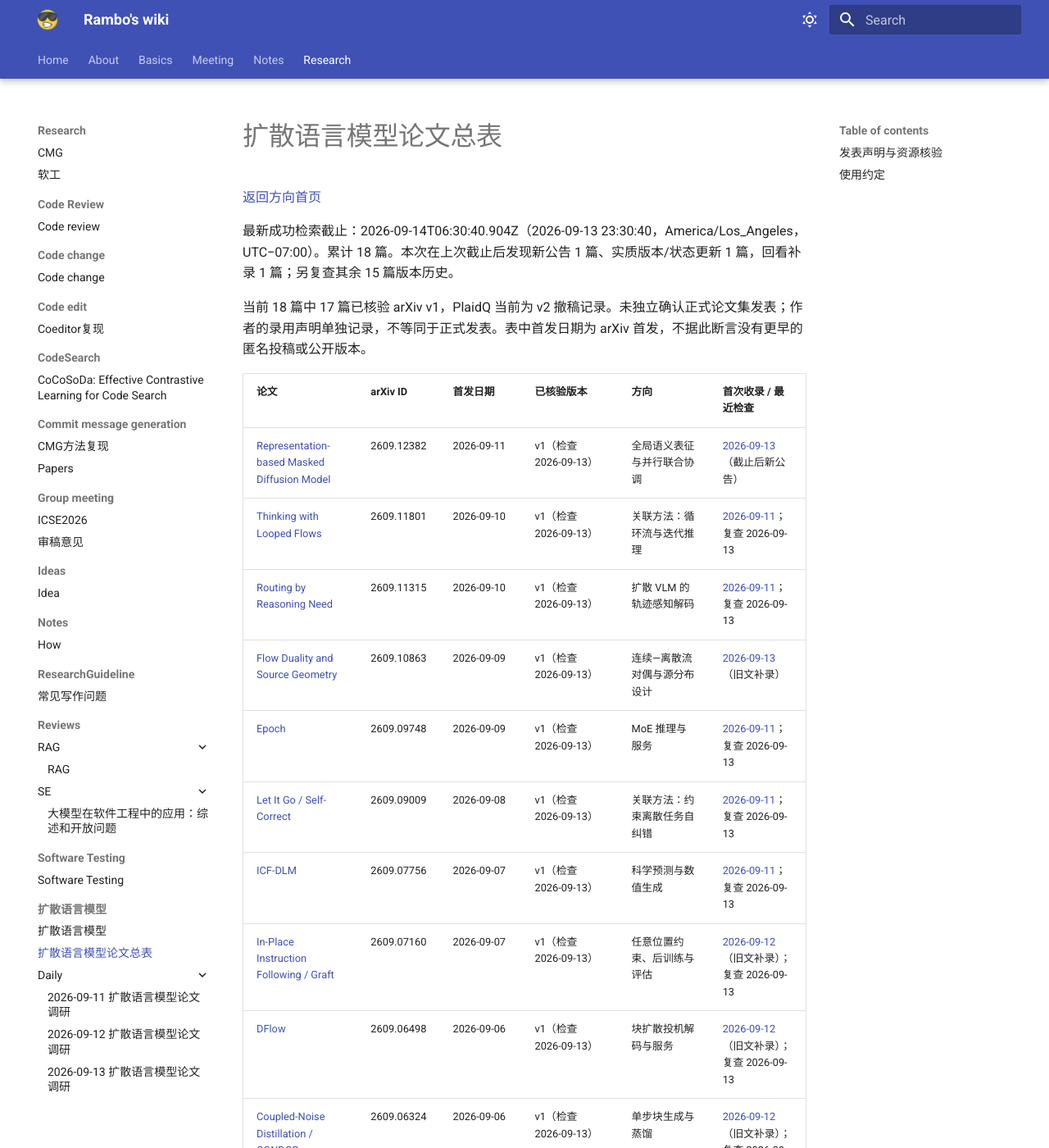
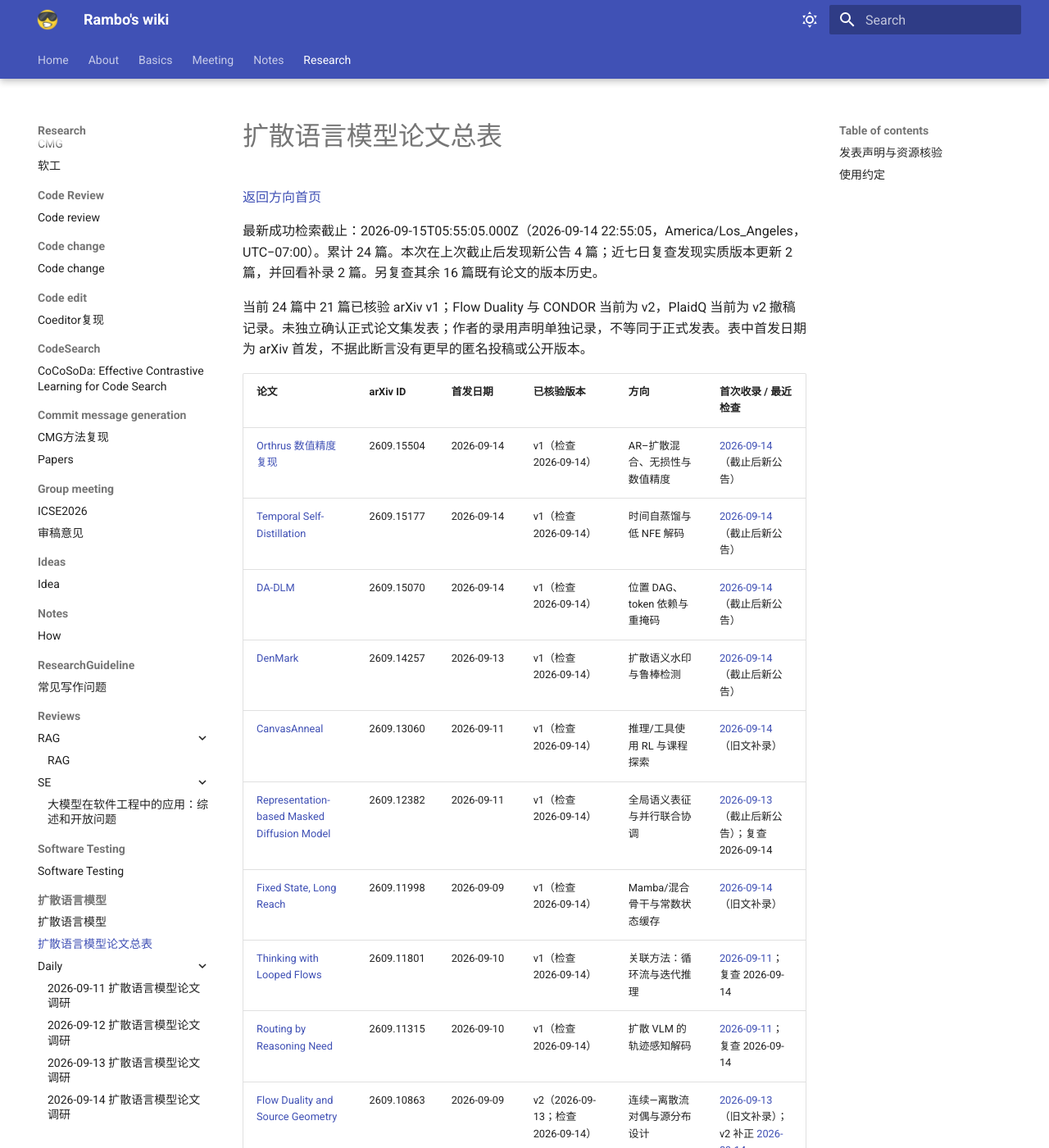
Before and after one commit to Rambo55555/wiki, an MkDocs documentation site: the page built from docs/Research/扩散语言模型/papers.md, in a window 1280 px wide and 1400 px high. Shown: the whole window at 82% size. Built offline with MkDocs 1.6.1 and Material for MkDocs 9.7.7, drawn with Linux system fonts in a browser that asks for light colours; some of the changed text lies outside the part shown.

Commit message:
docs(research): add 2026-09-14 diffusion language model review

```diff
--- a/docs/Research/扩散语言模型/papers.md
+++ b/docs/Research/扩散语言模型/papers.md
@@ -2,46 +2,58 @@
 
 [返回方向首页](index.md)
 
-最新成功检索截止：2026-09-14T06:30:40.904Z（2026-09-13 23:30:40，America/Los_Angeles，UTC−07:00）。累计 18 篇。本次在上次截止后发现新公告 1 篇、实质版本/状态更新 1 篇，回看补录 1 篇；另复查其余 15 篇版本历史。
+最新成功检索截止：2026-09-15T05:55:05.000Z（2026-09-14 22:55:05，America/Los_Angeles，UTC−07:00）。累计 24 篇。本次在上次截止后发现新公告 4 篇；近七日复查发现实质版本更新 2 篇，并回看补录 2 篇。另复查其余 16 篇既有论文的版本历史。
 
-当前 18 篇中 17 篇已核验 arXiv v1，PlaidQ 当前为 v2 撤稿记录。未独立确认正式论文集发表；作者的录用声明单独记录，不等同于正式发表。表中首发日期为 arXiv 首发，不据此断言没有更早的匿名投稿或公开版本。
+当前 24 篇中 21 篇已核验 arXiv v1；Flow Duality 与 CONDOR 当前为 v2，PlaidQ 当前为 v2 撤稿记录。未独立确认正式论文集发表；作者的录用声明单独记录，不等同于正式发表。表中首发日期为 arXiv 首发，不据此断言没有更早的匿名投稿或公开版本。
 
 | 论文 | arXiv ID | 首发日期 | 已核验版本 | 方向 | 首次收录 / 最近检查 |
 | --- | --- | --- | --- | --- | --- |
-| [Representation-based Masked Diffusion Model](https://arxiv.org/abs/2609.12382) | 2609.12382 | 2026-09-11 | v1（检查 2026-09-13） | 全局语义表征与并行联合协调 | [2026-09-13](daily/2026-09-13.md)（截止后新公告） |
-| [Thinking with Looped Flows](https://arxiv.org/abs/2609.11801) | 2609.11801 | 2026-09-10 | v1（检查 2026-09-13） | 关联方法：循环流与迭代推理 | [2026-09-11](daily/2026-09-11.md)；复查 2026-09-13 |
-| [Routing by Reasoning Need](https://arxiv.org/abs/2609.11315) | 2609.11315 | 2026-09-10 | v1（检查 2026-09-13） | 扩散 VLM 的轨迹感知解码 | [2026-09-11](daily/2026-09-11.md)；复查 2026-09-13 |
-| [Flow Duality and Source Geometry](https://arxiv.org/abs/2609.10863) | 2609.10863 | 2026-09-09 | v1（检查 2026-09-13） | 连续—离散流对偶与源分布设计 | [2026-09-13](daily/2026-09-13.md)（旧文补录） |
-| [Epoch](https://arxiv.org/abs/2609.09748) | 2609.09748 | 2026-09-09 | v1（检查 2026-09-13） | MoE 推理与服务 | [2026-09-11](daily/2026-09-11.md)；复查 2026-09-13 |
-| [Let It Go / Self-Correct](https://arxiv.org/abs/2609.09009) | 2609.09009 | 2026-09-08 | v1（检查 2026-09-13） | 关联方法：约束离散任务自纠错 | [2026-09-11](daily/2026-09-11.md)；复查 2026-09-13 |
-| [ICF-DLM](https://arxiv.org/abs/2609.07756) | 2609.07756 | 2026-09-07 | v1（检查 2026-09-13） | 科学预测与数值生成 | [2026-09-11](daily/2026-09-11.md)；复查 2026-09-13 |
-| [In-Place Instruction Following / Graft](https://arxiv.org/abs/2609.07160) | 2609.07160 | 2026-09-07 | v1（检查 2026-09-13） | 任意位置约束、后训练与评估 | [2026-09-12](daily/2026-09-12.md)（旧文补录）；复查 2026-09-13 |
-| [DFlow](https://arxiv.org/abs/2609.06498) | 2609.06498 | 2026-09-06 | v1（检查 2026-09-13） | 块扩散投机解码与服务 | [2026-09-12](daily/2026-09-12.md)（旧文补录）；复查 2026-09-13 |
-| [Coupled-Noise Distillation / CONDOR](https://arxiv.org/abs/2609.06324) | 2609.06324 | 2026-09-06 | v1（检查 2026-09-13） | 单步块生成与蒸馏 | [2026-09-12](daily/2026-09-12.md)（旧文补录）；复查 2026-09-13 |
-| [移动边缘 DLM 综述](https://arxiv.org/abs/2609.04778) | 2609.04778 | 2026-09-04 | v1（检查 2026-09-13） | 边缘部署与 Agent | [2026-09-11](daily/2026-09-11.md)；复查 2026-09-13 |
-| [PlaidQ](https://arxiv.org/abs/2609.04531) | 2609.04531 | 2026-09-03 | v2（2026-09-10；撤稿；检查 2026-09-13） | 连续扩散、蒸馏与代码生成 | [2026-09-11](daily/2026-09-11.md)；状态更正 [2026-09-13](daily/2026-09-13.md) |
-| [Uno：Unlocking Lossless Speedups](https://arxiv.org/abs/2609.04010) | 2609.04010 | 2026-09-03 | v1（检查 2026-09-13） | AR–扩散混合与无损加速 | [2026-09-12](daily/2026-09-12.md)（旧文补录）；复查 2026-09-13 |
-| [PILL](https://arxiv.org/abs/2609.02108) | 2609.02108 | 2026-09-02 | v1（检查 2026-09-13） | 自适应长度与填空 | [2026-09-11](daily/2026-09-11.md)；复查 2026-09-13 |
-| [Q-Skew](https://arxiv.org/abs/2609.00873) | 2609.00873 | 2026-09-01 | v1（检查 2026-09-13） | 微调与隐私评估 | [2026-09-11](daily/2026-09-11.md)；复查 2026-09-13 |
-| [Beyond Token Positions / RAEC](https://arxiv.org/abs/2609.00495) | 2609.00495 | 2026-08-31 | v1（检查 2026-09-13） | 去噪步骤上的安全对齐 | [2026-09-12](daily/2026-09-12.md)（旧文补录）；复查 2026-09-13 |
-| [CARVE](https://arxiv.org/abs/2608.30922) | 2608.30922 | 2026-08-31 | v1（检查 2026-09-13） | 免训练可变长度解码 | [2026-09-12](daily/2026-09-12.md)（旧文补录）；复查 2026-09-13 |
-| [DiffPDE](https://arxiv.org/abs/2608.30532) | 2608.30532 | 2026-08-31 | v1（检查 2026-09-13） | 代码修复、执行反馈与 RL | [2026-09-12](daily/2026-09-12.md)（旧文补录）；复查 2026-09-13 |
+| [Orthrus 数值精度复现](https://arxiv.org/abs/2609.15504) | 2609.15504 | 2026-09-14 | v1（检查 2026-09-14） | AR–扩散混合、无损性与数值精度 | [2026-09-14](daily/2026-09-14.md)（截止后新公告） |
+| [Temporal Self-Distillation](https://arxiv.org/abs/2609.15177) | 2609.15177 | 2026-09-14 | v1（检查 2026-09-14） | 时间自蒸馏与低 NFE 解码 | [2026-09-14](daily/2026-09-14.md)（截止后新公告） |
+| [DA-DLM](https://arxiv.org/abs/2609.15070) | 2609.15070 | 2026-09-14 | v1（检查 2026-09-14） | 位置 DAG、token 依赖与重掩码 | [2026-09-14](daily/2026-09-14.md)（截止后新公告） |
+| [DenMark](https://arxiv.org/abs/2609.14257) | 2609.14257 | 2026-09-13 | v1（检查 2026-09-14） | 扩散语义水印与鲁棒检测 | [2026-09-14](daily/2026-09-14.md)（截止后新公告） |
+| [CanvasAnneal](https://arxiv.org/abs/2609.13060) | 2609.13060 | 2026-09-11 | v1（检查 2026-09-14） | 推理/工具使用 RL 与课程探索 | [2026-09-14](daily/2026-09-14.md)（旧文补录） |
+| [Representation-based Masked Diffusion Model](https://arxiv.org/abs/2609.12382) | 2609.12382 | 2026-09-11 | v1（检查 2026-09-14） | 全局语义表征与并行联合协调 | [2026-09-13](daily/2026-09-13.md)（截止后新公告）；复查 2026-09-14 |
+| [Fixed State, Long Reach](https://arxiv.org/abs/2609.11998) | 2609.11998 | 2026-09-09 | v1（检查 2026-09-14） | Mamba/混合骨干与常数状态缓存 | [2026-09-14](daily/2026-09-14.md)（旧文补录） |
+| [Thinking with Looped Flows](https://arxiv.org/abs/2609.11801) | 2609.11801 | 2026-09-10 | v1（检查 2026-09-14） | 关联方法：循环流与迭代推理 | [2026-09-11](daily/2026-09-11.md)；复查 2026-09-14 |
+| [Routing by Reasoning Need](https://arxiv.org/abs/2609.11315) | 2609.11315 | 2026-09-10 | v1（检查 2026-09-14） | 扩散 VLM 的轨迹感知解码 | [2026-09-11](daily/2026-09-11.md)；复查 2026-09-14 |
+| [Flow Duality and Source Geometry](https://arxiv.org/abs/2609.10863) | 2609.10863 | 2026-09-09 | v2（2026-09-13；检查 2026-09-14） | 连续—离散流对偶与源分布设计 | [2026-09-13](daily/2026-09-13.md)（旧文补录）；v2 补正 [2026-09-14](daily/2026-09-14.md) |
+| [Epoch](https://arxiv.org/abs/2609.09748) | 2609.09748 | 2026-09-09 | v1（检查 2026-09-14） | MoE 推理与服务 | [2026-09-11](daily/2026-09-11.md)；复查 2026-09-14 |
+| [Let It Go / Self-Correct](https://arxiv.org/abs/2609.09009) | 2609.09009 | 2026-09-08 | v1（检查 2026-09-14） | 关联方法：约束离散任务自纠错 | [2026-09-11](daily/2026-09-11.md)；复查 2026-09-14 |
+| [ICF-DLM](https://arxiv.org/abs/2609.07756) | 2609.07756 | 2026-09-07 | v1（检查 2026-09-14） | 科学预测与数值生成 | [2026-09-11](daily/2026-09-11.md)；复查 2026-09-14 |
+| [In-Place Instruction Following / Graft](https://arxiv.org/abs/2609.07160) | 2609.07160 | 2026-09-07 | v1（检查 2026-09-14） | 任意位置约束、后训练与评估 | [2026-09-12](daily/2026-09-12.md)（旧文补录）；复查 2026-09-14 |
+| [DFlow](https://arxiv.org/abs/2609.06498) | 2609.06498 | 2026-09-06 | v1（检查 2026-09-14） | 块扩散投机解码与服务 | [2026-09-12](daily/2026-09-12.md)（旧文补录）；复查 2026-09-14 |
+| [Coupled-Noise Distillation / CONDOR](https://arxiv.org/abs/2609.06324) | 2609.06324 | 2026-09-06 | v2（2026-09-11；检查 2026-09-14） | 单步块生成与蒸馏 | [2026-09-12](daily/2026-09-12.md)（旧文补录）；v2 补正 [2026-09-14](daily/2026-09-14.md) |
+| [移动边缘 DLM 综述](https://arxiv.org/abs/2609.04778) | 2609.04778 | 2026-09-04 | v1（检查 2026-09-14） | 边缘部署与 Agent | [2026-09-11](daily/2026-09-11.md)；复查 2026-09-14 |
+| [PlaidQ](https://arxiv.org/abs/2609.04531) | 2609.04531 | 2026-09-03 | v2（2026-09-10；撤稿；检查 2026-09-14） | 连续扩散、蒸馏与代码生成 | [2026-09-11](daily/2026-09-11.md)；状态更正 [2026-09-13](daily/2026-09-13.md)；复查 2026-09-14 |
+| [Uno：Unlocking Lossless Speedups](https://arxiv.org/abs/2609.04010) | 2609.04010 | 2026-09-03 | v1（检查 2026-09-14） | AR–扩散混合与无损加速 | [2026-09-12](daily/2026-09-12.md)（旧文补录）；复查 2026-09-14 |
+| [PILL](https://arxiv.org/abs/2609.02108) | 2609.02108 | 2026-09-02 | v1（检查 2026-09-14） | 自适应长度与填空 | [2026-09-11](daily/2026-09-11.md)；复查 2026-09-14 |
+| [Q-Skew](https://arxiv.org/abs/2609.00873) | 2609.00873 | 2026-09-01 | v1（检查 2026-09-14） | 微调与隐私评估 | [2026-09-11](daily/2026-09-11.md)；复查 2026-09-14 |
+| [Beyond Token Positions / RAEC](https://arxiv.org/abs/2609.00495) | 2609.00495 | 2026-08-31 | v1（检查 2026-09-14） | 去噪步骤上的安全对齐 | [2026-09-12](daily/2026-09-12.md)（旧文补录）；复查 2026-09-14 |
+| [CARVE](https://arxiv.org/abs/2608.30922) | 2608.30922 | 2026-08-31 | v1（检查 2026-09-14） | 免训练可变长度解码 | [2026-09-12](daily/2026-09-12.md)（旧文补录）；复查 2026-09-14 |
+| [DiffPDE](https://arxiv.org/abs/2608.30532) | 2608.30532 | 2026-08-31 | v1（检查 2026-09-14） | 代码修复、执行反馈与 RL | [2026-09-12](daily/2026-09-12.md)（旧文补录）；复查 2026-09-14 |
 
 ## 发表声明与资源核验
 
-核验日期：2026-09-13。作者自述录用与正式论文集确认分开记录；“仓库存在”与“有可运行实现”也分开记录。
+核验日期：2026-09-14。作者自述录用与正式论文集确认分开记录；“仓库存在”与“有可运行实现”也分开记录。
 
 | 论文 | 当前证据与待办 |
 | --- | --- |
+| [Orthrus 数值精度复现](https://arxiv.org/abs/2609.15504) | arXiv 备注“under review”，不等同于录用。正文链接了原 Orthrus 的 Hugging Face 检查点，但没有给出本次独立训练模型、4,113,358 条教师生成样本或复现代码的作者下载入口；不能据此复现独立训练结果。 |
+| [Temporal Self-Distillation](https://arxiv.org/abs/2609.15177) | arXiv v1 未给作者官方代码、模型或训练轨迹入口；正文引用的公开数据集与 GDSD 检查点属于外部资源。本期只核验论文全文，未运行训练或评测。 |
+| [DA-DLM](https://arxiv.org/abs/2609.15070) | 摘要声称代码已公开，但[作者仓库](https://github.com/jipy0222/DA-DLM)当前只有 LICENSE 和简短 README，README 写明代码稍后发布，没有可运行实现。README 自述为“EMNLP2026 paper”，本期未在正式论文集确认，故不写作已正式发表。 |
+| [DenMark](https://arxiv.org/abs/2609.14257) | 第一作者账号下的[同名仓库](https://github.com/TianhaoMa5/DenMark)为非空公开实现，含 DenMark、基线、攻击与测试代码；v0.2.0 release 的 DenMark-Encoder 资产可实际下载。数据集与四个 backbone 权重未随仓库打包；本期只核验可得性，未独立复现。 |
+| [CanvasAnneal](https://arxiv.org/abs/2609.13060) | arXiv v1 未给作者官方代码、模型或教师推理轨迹入口；Gemini 3.1 Pro 生成的训练期 reasoning traces 也未随文提供。 |
+| [Fixed State, Long Reach](https://arxiv.org/abs/2609.11998) | arXiv v1 未给三个 3B 模型、300B-token 训练产物或作者代码入口；定向检索未定位可归属作者的仓库。本文效率数字尚未独立复现。 |
 | [Representation-based Masked Diffusion Model](https://arxiv.org/abs/2609.12382) | arXiv v1 正文未给作者官方代码、检查点或数据仓库；题名与作者定向检索也未定位官方项目。LM1B、OpenWebText 与所用预训练编码器均为外部资源，不等于本文产物已发布。 |
-| [Flow Duality and Source Geometry](https://arxiv.org/abs/2609.10863) | arXiv v1 未给作者官方代码或数据入口；OpenWebText 是外部数据。本期只核验论文正文，未复现实验。 |
+| [Flow Duality and Source Geometry](https://arxiv.org/abs/2609.10863) | 当前为 arXiv v2，仍未给作者官方代码或数据入口；OpenWebText 是外部数据。本期比较 v1/v2 正文，未复现实验。 |
 | [Uno](https://arxiv.org/abs/2609.04010) | [代码仓库](https://github.com/ifm-ai/uno)为非空公开实现，含训练、推理、评测与复现脚本；[Hugging Face 集合](https://huggingface.co/collections/s-sahoo/uno)有可访问模型条目。只核验可得性，未复现数值。 |
 | [CARVE](https://arxiv.org/abs/2608.30922) | 作者在 arXiv 备注 EMNLP 2026 Findings，正式条目待核验；[代码仓库](https://github.com/wailji/CARVE)为非空公开实现，含三类模型后端与四个 benchmark 脚本。 |
 | [Beyond Token Positions / RAEC](https://arxiv.org/abs/2609.00495) | 作者在 arXiv 备注 Accepted by EMNLP 2026，正式条目待核验；[仓库](https://github.com/Glresearch1/RAEC)只有 1 字节占位文件，无可运行实现。 |
 | [DiffPDE](https://arxiv.org/abs/2608.30532) | [作者仓库](https://github.com/GU0vvx/DiffPDE)只有一个 164 字节 README，尚无实现、权重或数据。 |
 | [In-Place Instruction Following / Graft](https://arxiv.org/abs/2609.07160) | [匿名项目链接](https://anonymous.4open.science/r/Graft-36B5)可解析，但本次不能独立枚举或下载文件；可复现性待核验。 |
 | [DFlow](https://arxiv.org/abs/2609.06498) | 正文可读，未定位作者官方代码或检查点；所用 ShareGPT 为外部数据。 |
-| [Coupled-Noise Distillation / CONDOR](https://arxiv.org/abs/2609.06324) | 正文称人评标签随代码发布，但没有给出可定位仓库，本次也未找到官方入口。 |
+| [Coupled-Noise Distillation / CONDOR](https://arxiv.org/abs/2609.06324) | 当前 v2 称评测协议与逐项标签会随代码提供，但正文仍没有仓库 URL，本期定向检索也未定位可归属作者的入口。 |
 | [PILL](https://arxiv.org/abs/2609.02108) | 作者在 arXiv 自述 EMNLP 2026 主会录用，正式条目待核验；[代码仓库](https://github.com/Hsu1023/PILL)仍为空。 |
 | [Q-Skew](https://arxiv.org/abs/2609.00873) | 作者在 arXiv 备注 EMNLP 2026 Findings，正式条目待核验。 |
 | [Routing by Reasoning Need](https://arxiv.org/abs/2609.11315) | 作者在 arXiv 自述 Findings of EMNLP 2026 录用，正式论文集待核验；未定位可核验的作者代码。 |
```
Also changed, not shown: docs/Research/扩散语言模型/daily/2026-09-14.md (added, +174 -0 lines), docs/Research/扩散语言模型/index.md (+6 -5 lines).
